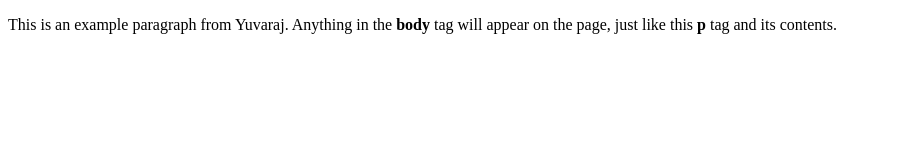
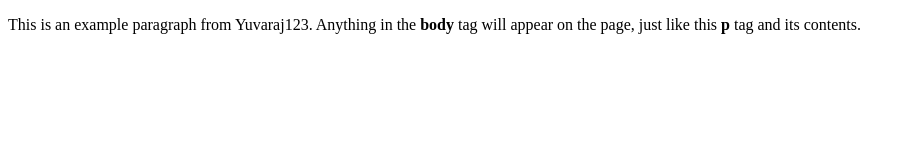
Before and after one commit to yrathinasamy/abu-ui-project, a plain HTML site: page index.html in a window 1280 px wide. Shown: the whole page, without its empty margins (0-912 px from the left). Drawn offline with Linux system fonts and the light colour scheme.

Commit message:
testcommit

```diff
--- a/index.html
+++ b/index.html
@@ -4,6 +4,6 @@
     <title>This is the title of the webpage!</title>
   </head>
   <body>
-    <p>This is an example paragraph from Yuvaraj. Anything in the <strong>body</strong> tag will appear on the page, just like this <strong>p</strong> tag and its contents.</p>
+    <p>This is an example paragraph from Yuvaraj123. Anything in the <strong>body</strong> tag will appear on the page, just like this <strong>p</strong> tag and its contents.</p>
   </body>
 </html>
```
